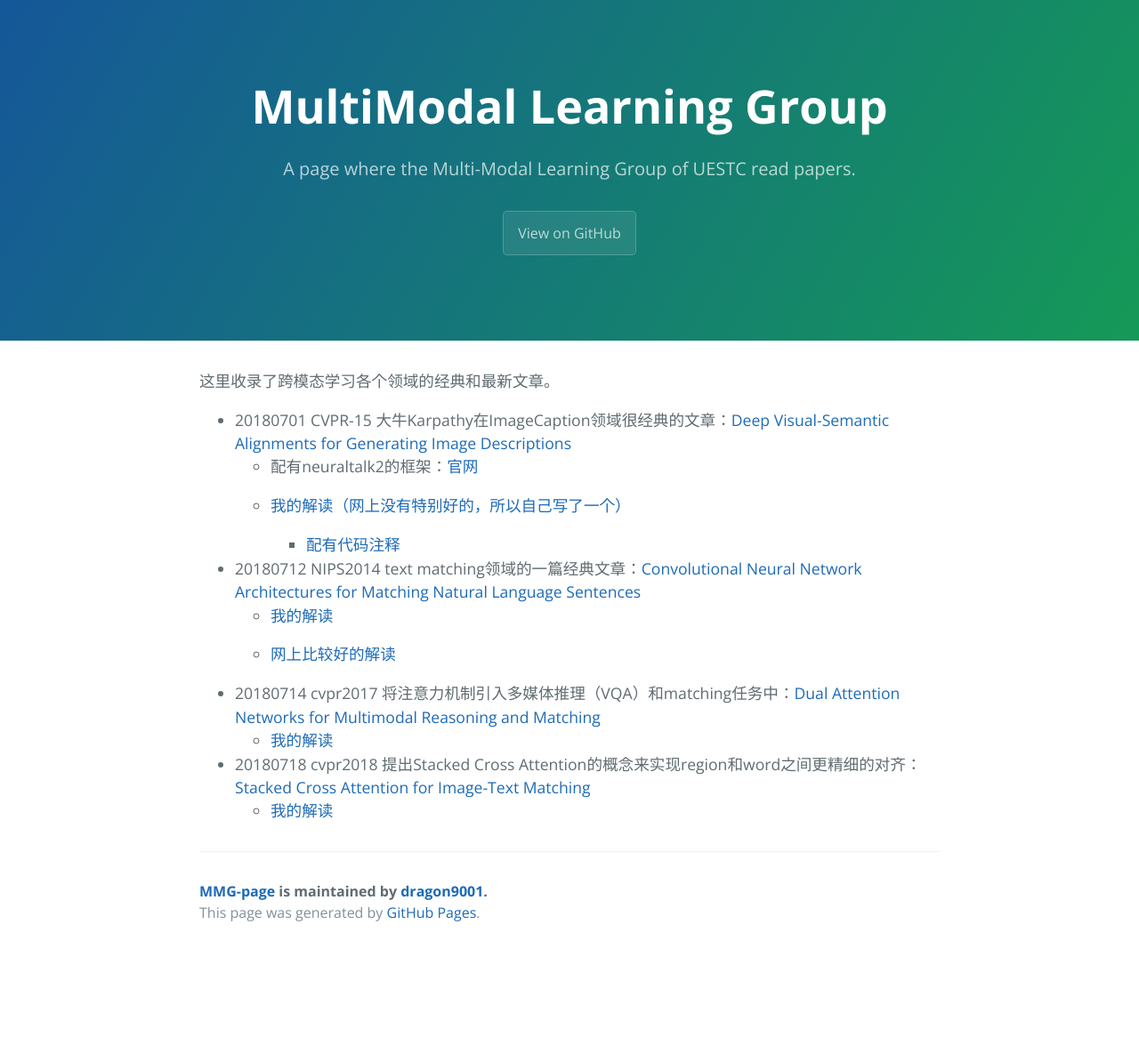
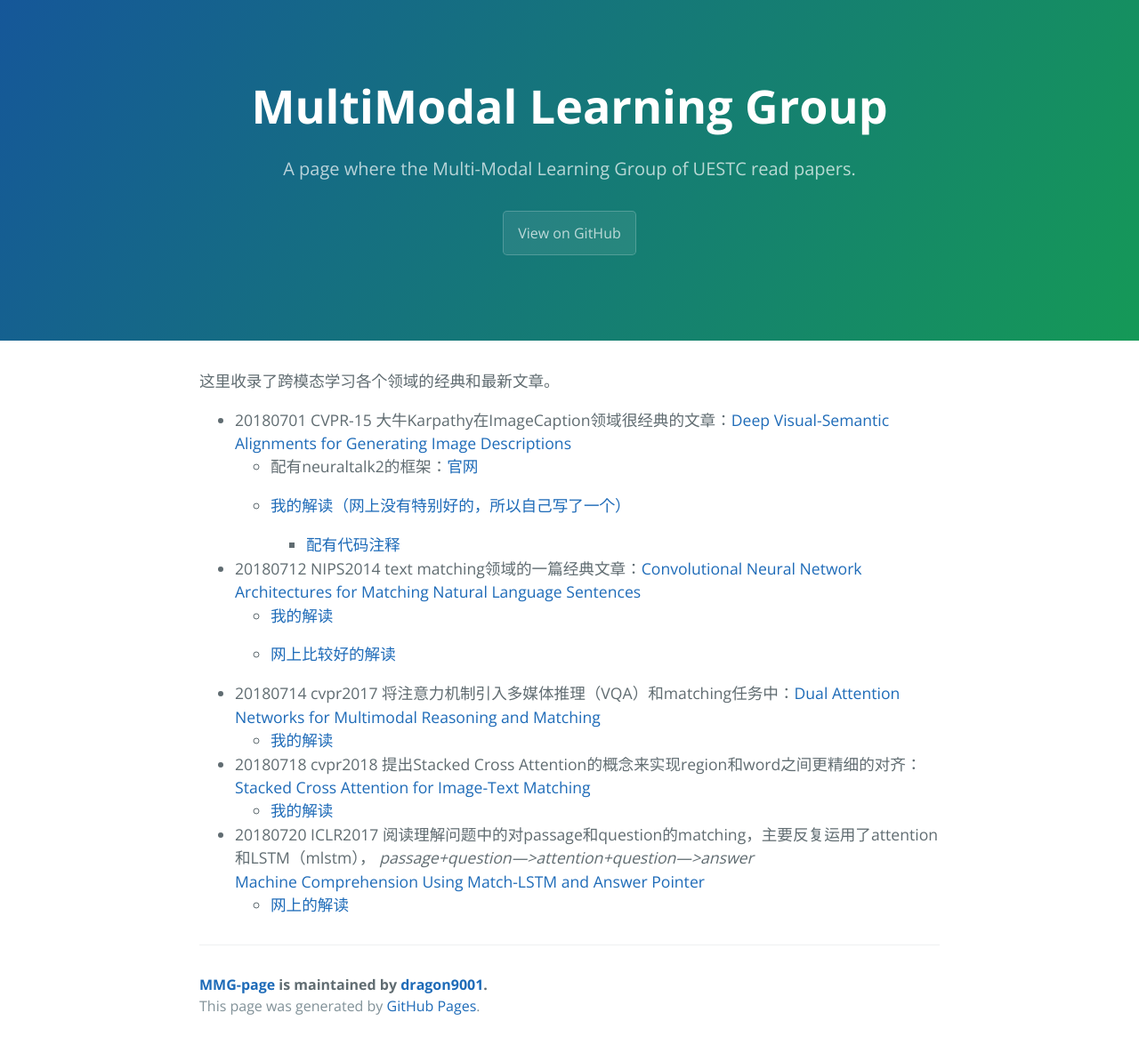
Before and after one commit to dragon9001/MMG-page, a Jekyll site: the page built from docs/mml_awesome_paper.md, in a window 1280 px wide. Shown: the whole page at 89% size. Built offline with Jekyll 4.4.1, drawn with Linux system fonts in a browser that asks for light colours; our own code applies the rules of GitHub Pages for plain Markdown files; before the commit the page ends 1070 px from its top, so only the background shows below that.

Commit message:
add match-LSTM

```diff
--- a/docs/mml_awesome_paper.md
+++ b/docs/mml_awesome_paper.md
@@ -19,3 +19,9 @@
 
 - 20180718 cvpr2018 提出Stacked Cross Attention的概念来实现region和word之间更精细的对齐：[Stacked Cross Attention for Image-Text Matching](https://arxiv.org/abs/1803.08024)
 	- [我的解读](https://zhuanlan.zhihu.com/p/40198445)
+
+
+- 20180720 ICLR2017 阅读理解问题中的对passage和question的matching，主要反复运用了attention和LSTM（mlstm），
+*passage+question--->attention+question--->answer*
+[Machine Comprehension Using Match-LSTM and Answer Pointer](https://arxiv.org/abs/1608.07905)
+	- [网上的解读](https://zhuanlan.zhihu.com/p/23459263)
```
